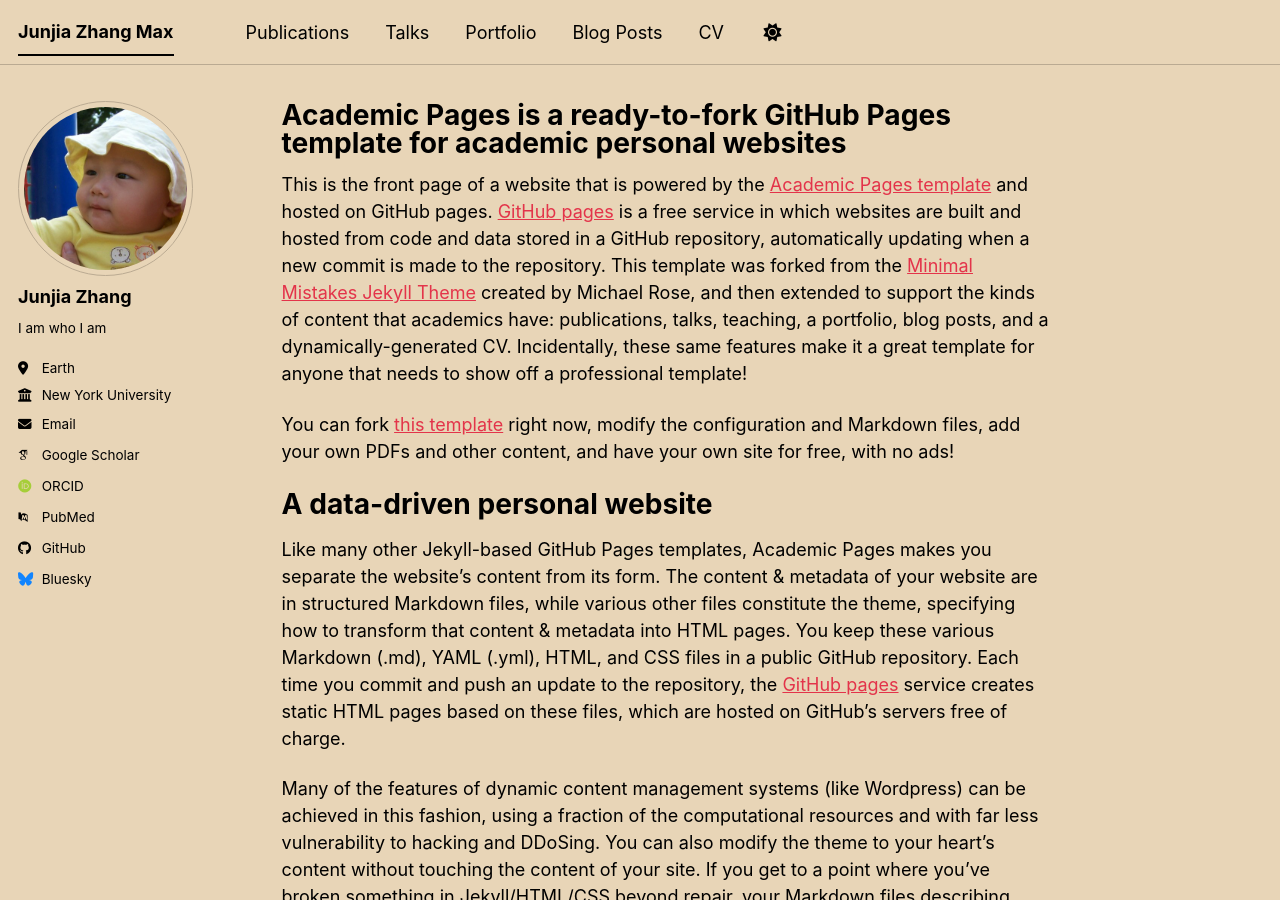
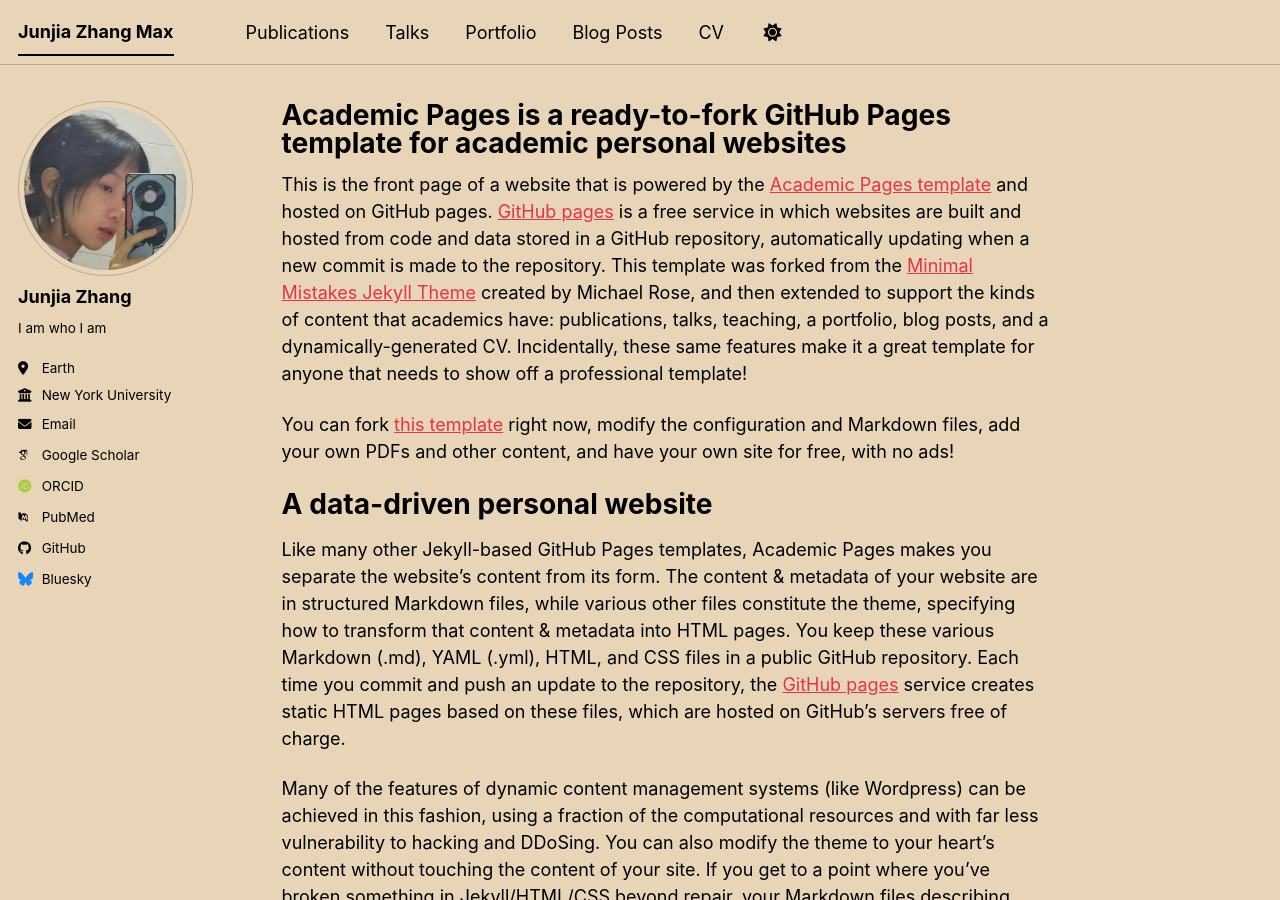
Before and after one commit to JunjiaZhangMax/junjiazhangmax.github.io, a Jekyll site: the page built from _pages/about.md, in a window 1280 px wide and 900 px high. Built offline with Jekyll 4.4.1, drawn with Linux system fonts in a browser that asks for light colours; some web fonts are replaced; a script bundle is joined from its source files by our own code; library files that are not in the unit come from our copies.

Commit message:
Update _config.yml

```diff
--- a/_config.yml
+++ b/_config.yml
@@ -23,7 +23,7 @@
 #               Additional customization can be done by editing /_includes/author-profile.html
 author:
   # Biographic information
-  avatar           : "1253796941_1e21a8d705_b.jpg"
+  avatar           : "微信图片_20260105171426_348_16.jpg"
   name             : "Junjia Zhang"
   pronouns         : # example: "she/her"
   bio              : "I am who I am"
```
